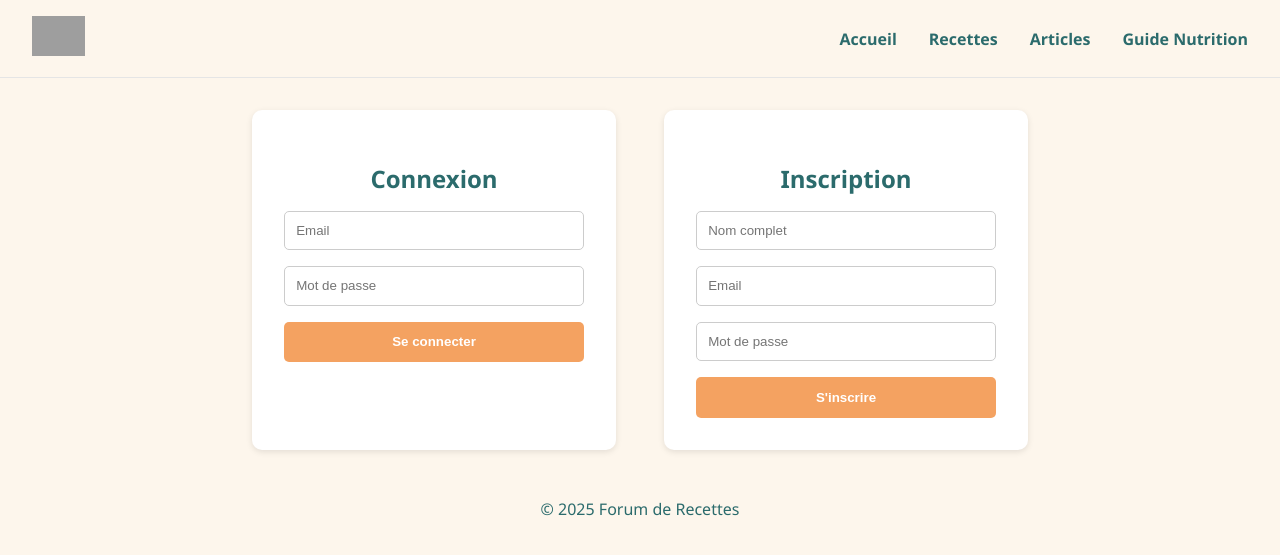
After one commit to aklisalma/Projet-ESGI, a PHP site: page /connexion.html in a window 1280 px wide. The commit adds this page. Shown: the top 555 px of the page. Run offline with PHP 8.4, Linux system fonts and the light colour scheme; grey boxes are pictures that could not be loaded.

Commit message:
ajout pages connexion et articles

```diff
--- a/Recette.html
+++ b/Recette.html
@@ -30,8 +30,8 @@
       <div class="logo"><img src="logo.png" alt="Logo"></div>
       <ul class="menu">
         <li><a href="index.html">Accueil</a></li>
-        <li><a href="#">Recettes</a></li>
-        <li><a href="#">Articles</a></li>
+        <li><a href="Recettes.html">Recettes</a></li>
+        <li><a href="articles.html">Articles</a></li>
       </ul>
     </nav>
   </header>
--- a/Recettes.html
+++ b/Recettes.html
@@ -16,7 +16,7 @@
       <ul class="menu">
         <li><a href="index.html">Accueil</a></li>
         <li><a href="recettes.html">Recettes</a></li>
-        <li><a href="#">Articles</a></li>
+        <li><a href="articles.html">Articles</a></li>
         <li><a href="#">Guide Nutrition</a></li>
       </ul>
       <a href="#" class="btn-login">Connexion / Inscription</a>
--- /dev/null
+++ b/connexion.html
@@ -0,0 +1,47 @@
+<!DOCTYPE html>
+<html lang="fr">
+<head>
+  <meta charset="UTF-8">
+  <meta name="viewport" content="width=device-width, initial-scale=1.0">
+  <title>Connexion / Inscription</title>
+  <link rel="stylesheet" href="style.css">
+</head>
+<body>
+  <header>
+    <nav>
+      <div class="logo"><img src="logo.png" alt="Logo du site"></div>
+      <ul class="menu">
+        <li><a href="index.html">Accueil</a></li>
+        <li><a href="recettes.html">Recettes</a></li>
+        <li><a href="articles.html">Articles</a></li>
+        <li><a href="#">Guide Nutrition</a></li>
+      </ul>
+    </nav>
+  </header>
+
+  <main class="auth">
+    <section class="connexion">
+      <h2>Connexion</h2>
+      <form action="#" method="post">
+        <input type="email" placeholder="Email" required>
+        <input type="password" placeholder="Mot de passe" required>
+        <button type="submit">Se connecter</button>
+      </form>
+    </section>
+
+    <section class="inscription">
+      <h2>Inscription</h2>
+      <form action="#" method="post">
+        <input type="text" placeholder="Nom complet" required>
+        <input type="email" placeholder="Email" required>
+        <input type="password" placeholder="Mot de passe" required>
+        <button type="submit">S'inscrire</button>
+      </form>
+    </section>
+  </main>
+
+  <footer>
+    <p>&copy; 2025 Forum de Recettes</p>
+  </footer>
+</body>
+</html>
--- a/index.html
+++ b/index.html
@@ -15,7 +15,7 @@
       <ul class="menu">
         <li><a href="#">Accueil</a></li>
         <li><a href="Recettes.html">Recettes</a></li>
-        <li><a href="#">Articles</a></li>
+        <li><a href="acticles.html">Articles</a></li>
         <li><a href="#">Guide Nutrition</a></li>
       </ul>
       <a href="#" class="btn-login">Connexion / Inscription</a>
--- a/style.css
+++ b/style.css
@@ -203,3 +203,65 @@ body {
     margin: 1rem 0 0;
     color: #2B6B6C;
   }
+  /* À ajouter dans style.css */
+
+/* Articles */
+.page-articles {
+  padding: 2rem;
+}
+
+.page-articles h2 {
+  text-align: center;
+  margin-bottom: 2rem;
+  color: #2B6B6C;
+}
+
+/* Connexion / Inscription */
+.auth {
+  display: flex;
+  flex-wrap: wrap;
+  justify-content: center;
+  gap: 3rem;
+  padding: 2rem;
+}
+
+.auth section {
+  background-color: #fff;
+  padding: 2rem;
+  border-radius: 10px;
+  box-shadow: 0 2px 6px rgba(0,0,0,0.1);
+  width: 300px;
+}
+
+.auth h2 {
+  color: #2B6B6C;
+  margin-bottom: 1rem;
+  text-align: center;
+}
+
+.auth form {
+  display: flex;
+  flex-direction: column;
+  gap: 1rem;
+}
+
+.auth input {
+  padding: 0.7rem;
+  border: 1px solid #ccc;
+  border-radius: 5px;
+}
+
+.auth button {
+  background-color: #F4A261;
+  color: white;
+  border: none;
+  padding: 0.8rem;
+  border-radius: 5px;
+  font-weight: bold;
+  cursor: pointer;
+  transition: background-color 0.3s;
+}
+
+.auth button:hover {
+  background-color: #e68c3a;
+}
```
Also changed, not shown: articles.html (added, +48 -0 lines).
